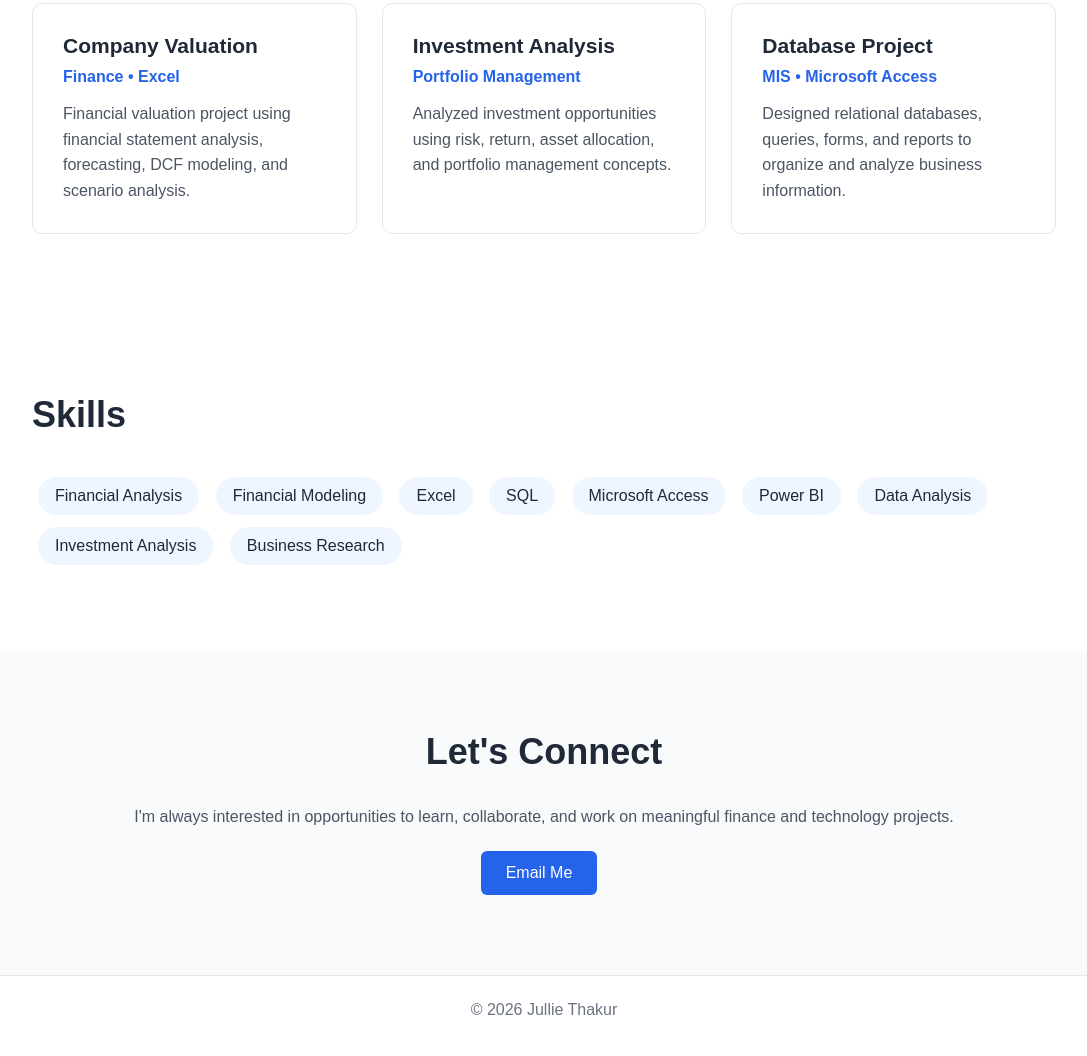
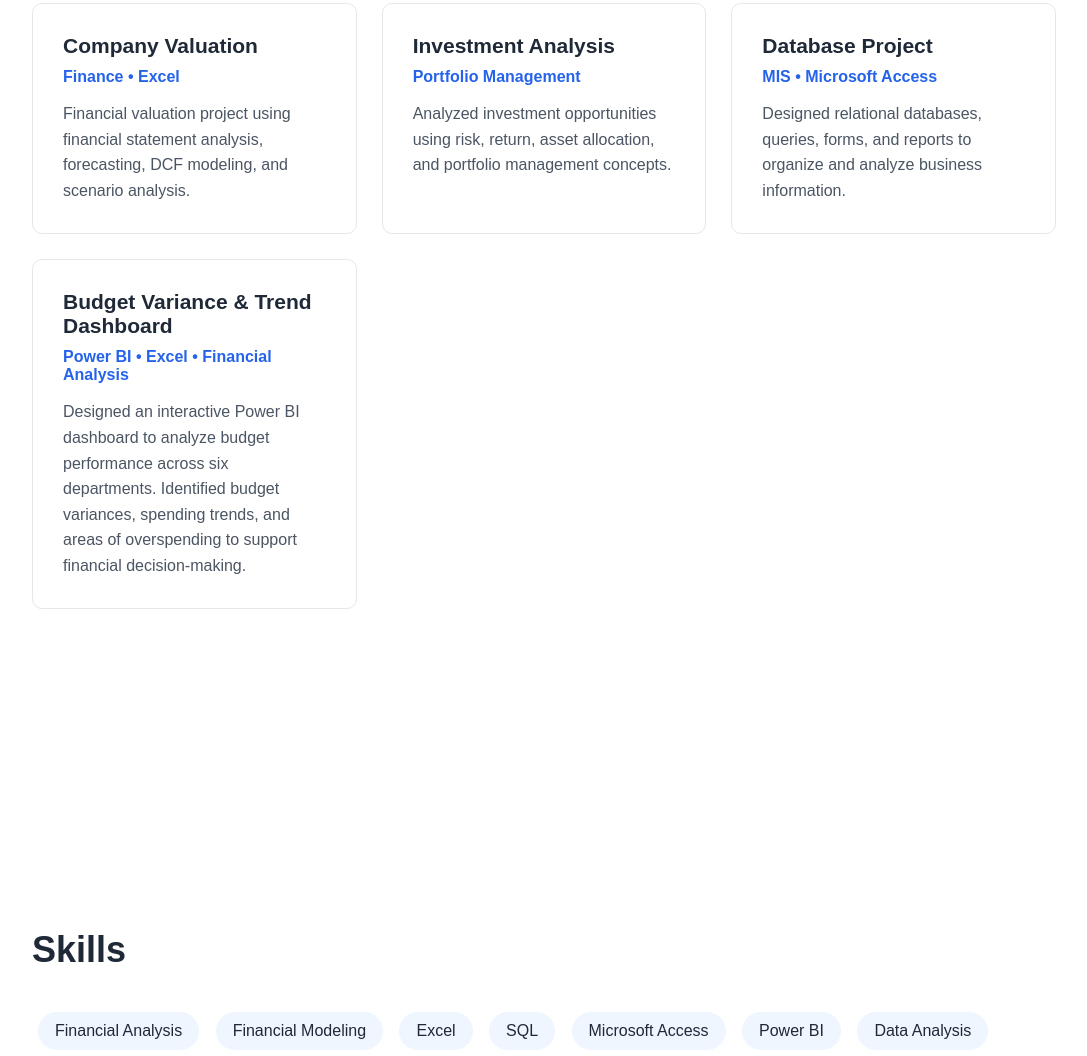
Before and after one commit to jullie3023/jullie.github.io, a plain HTML site: page index.html in a window 1280 px wide. Shown: the part 1746-2802 px from the top of the page, without its empty margins (96-1183 px from the left). Drawn offline with Linux system fonts and the light colour scheme.

Commit message:
Add Budget Variance & Trend Dashboard project section
Added a new project section for the Budget Variance & Trend Dashboard, detailing its features and tools used.

```diff
--- a/index.html
+++ b/index.html
@@ -321,8 +321,23 @@
       </p>
     </div>
 
-  </div>
+        <!-- NEW PROJECT -->
+        <div class="card">
+            <h3>Budget Variance & Trend Dashboard</h3>
+            <h4>Power BI • Excel • Financial Analysis</h4>
+            <p>
+                Designed an interactive Power BI dashboard to analyze
+                budget performance across six departments. Identified
+                budget variances, spending trends, and areas of overspending
+                to support financial decision-making.
+            </p>
+        </div>
 
+    </div>
+
+</section>
+
+<section id="skills">
 </section>
 
 
```
